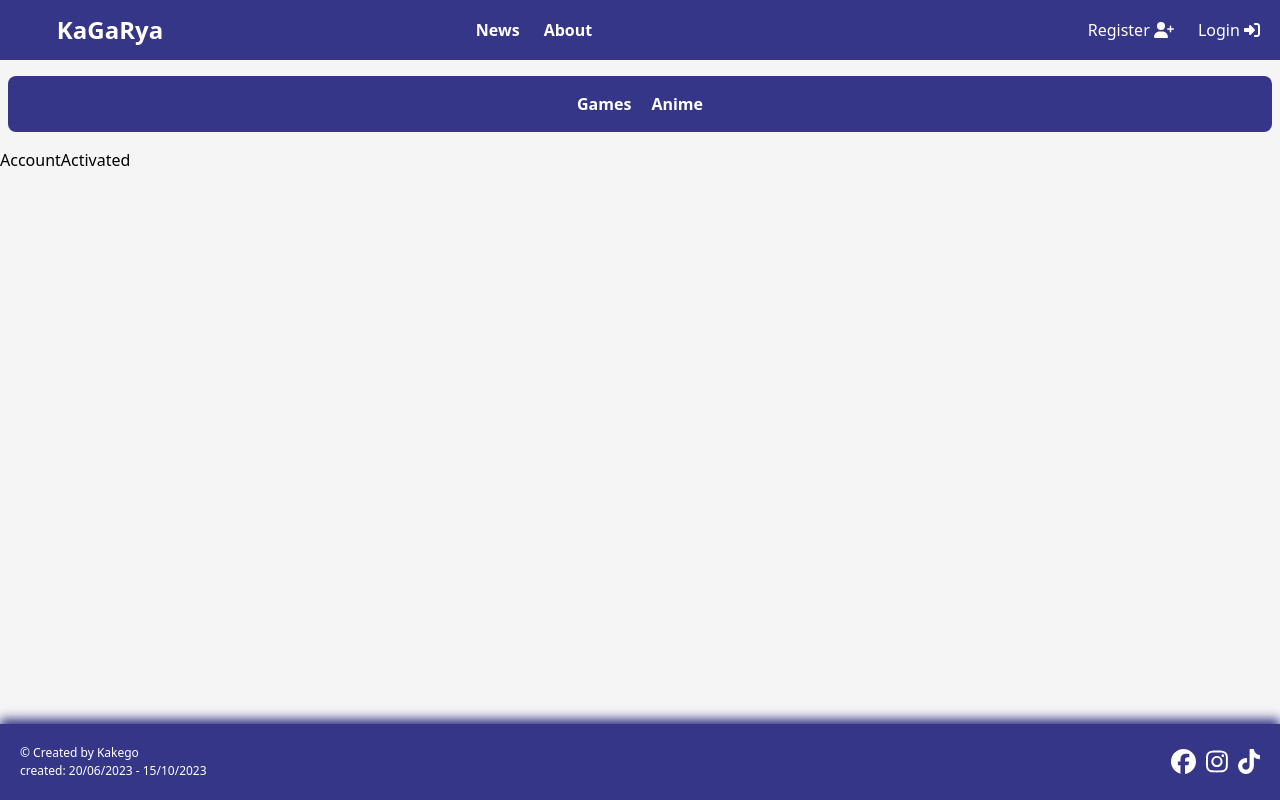
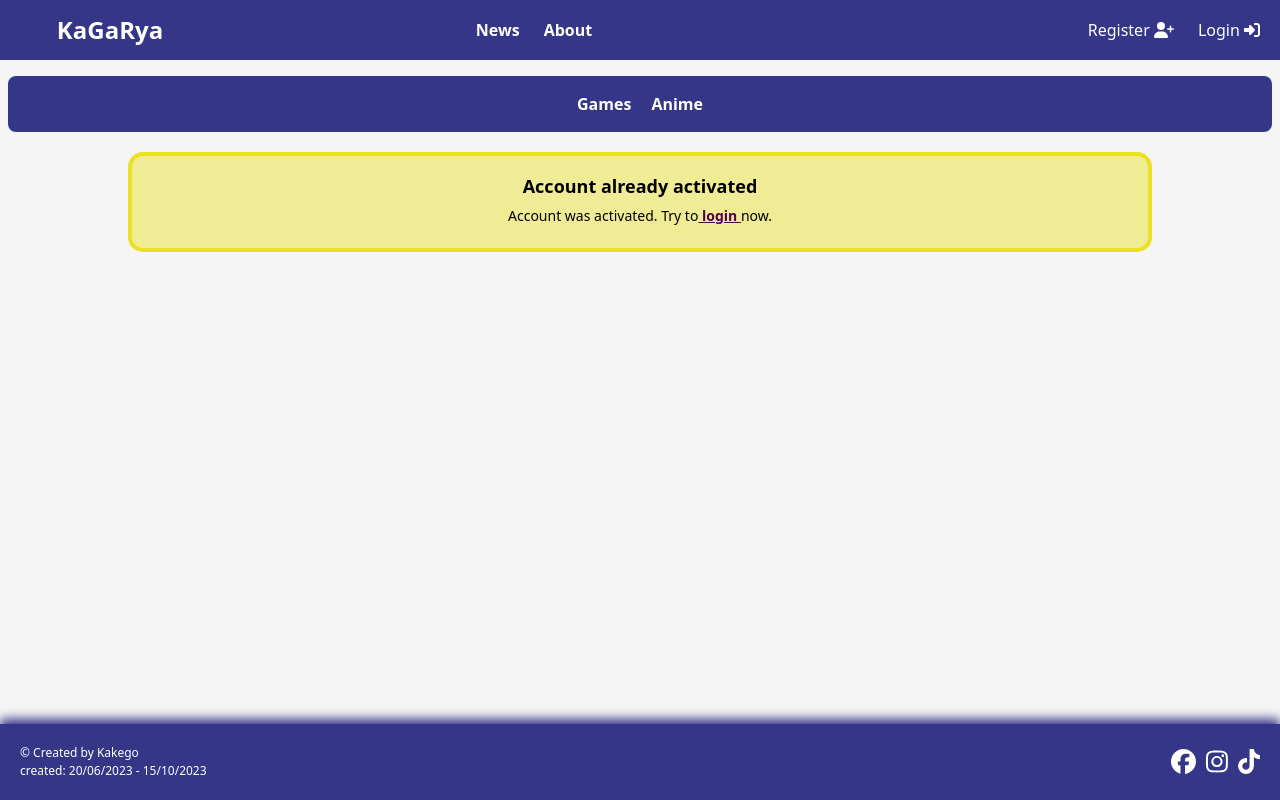
Before and after one commit to KaKeGo/KaGaRya, a React (Create React App) app: page /accounts/activated in a window 1280 px wide. Built offline with nearby package versions, Linux system fonts and the light colour scheme; no server answers.

Commit message:
Create message pages for activated account

```diff
--- a/src/containers/Pages/AccountActivated/AccountActivated/AccountActivated.css
+++ b/src/containers/Pages/AccountActivated/AccountActivated/AccountActivated.css
@@ -0,0 +1,37 @@
+
+.mess__info__container {
+    display: flex;
+    justify-content: center;
+    align-items: center;
+    margin-top: 20px;
+}
+
+.mess__info__content {
+    border: solid 4px rgba(232, 222, 7, 0.8);
+    border-radius: 15px;
+    background-color: rgba(232, 222, 7, 0.4);
+    width: 80%;
+    padding: 12px;
+}
+
+.mess__info__title {
+    text-align: center;
+    margin-top: 5px;
+    font-weight: 700;
+    font-size: 18px;
+    color: black;
+}
+
+.mess__info__body {
+    text-align: center;
+    margin-top: 5px;
+    margin-bottom: 10px;
+    font-weight: 500;
+    font-size: 14px;
+}
+
+.link {
+    text-decoration: underline;
+    font-weight: bold;
+    color: rgba(85, 0, 71);
+}
--- a/src/containers/Pages/AccountActivated/AccountActivated/AccountActivated.jsx
+++ b/src/containers/Pages/AccountActivated/AccountActivated/AccountActivated.jsx
@@ -1,8 +1,27 @@
 import React from 'react'
+
+import './AccountActivated.css'
 
 const AccountActivated = () => {
   return (
-    <div>AccountActivated</div>
+    <div className='mess__info__container'>
+      <div className='mess__info__content'>
+
+        <div className='mess__info__title'>
+          <h2>Account already activated</h2>
+        </div>
+
+        <div className='mess__info__body'>
+          <p>
+            Account was activated. Try to
+              <a className='link'
+                href='http://localhost:3000/login'> login </a>
+              now.
+          </p>
+        </div>
+
+      </div>
+    </div>
   )
 }
 
--- a/src/containers/Pages/AccountActivated/AccountActivatedError/AccountActivatedError.css
+++ b/src/containers/Pages/AccountActivated/AccountActivatedError/AccountActivatedError.css
@@ -0,0 +1,31 @@
+
+.mess__error__container {
+    display: flex;
+    justify-content: center;
+    align-items: center;
+    margin-top: 20px;
+}
+
+.mess__error__content {
+    border: solid 4px rgba(222, 27, 84, 0.9);
+    border-radius: 15px;
+    background-color: rgba(222, 27, 84, 0.2);
+    width: 80%;
+    padding: 12px;
+}
+
+.mess__error__title {
+    text-align: center;
+    margin-top: 5px;
+    font-weight: 700;
+    font-size: 18px;
+    color: black;
+}
+
+.mess__error__body {
+    text-align: center;
+    margin-top: 5px;
+    margin-bottom: 10px;
+    font-weight: 500;
+    font-size: 14px;
+}
--- a/src/containers/Pages/AccountActivated/AccountActivatedError/AccountActivatedError.jsx
+++ b/src/containers/Pages/AccountActivated/AccountActivatedError/AccountActivatedError.jsx
@@ -1,8 +1,25 @@
 import React from 'react'
+
+import './AccountActivatedError.css'
 
 const AccountActivatedError = () => {
   return (
-    <div>AccountActivatedError</div>
+    <div className='mess__error__container'>
+      <div className='mess__error__content'>
+
+        <div className='mess__error__title'>
+          <h2>Account activated error</h2>
+        </div>
+
+        <div className='mess__error__body'>
+          <p>
+            Something went wrong with activated your account. Please contact with
+            support. We try to help you.
+          </p>
+        </div>
+
+      </div>
+    </div>
   )
 }
 
--- a/src/containers/Pages/AccountActivated/AccountActivatedSuccess/AccountActivatedSuccess.css
+++ b/src/containers/Pages/AccountActivated/AccountActivatedSuccess/AccountActivatedSuccess.css
@@ -0,0 +1,37 @@
+
+.mess__success__container {
+    display: flex;
+    justify-content: center;
+    align-items: center;
+    margin-top: 20px;
+}
+
+.mess__success__content {
+    border: solid 4px rgba(30, 219, 17, 0.83);
+    border-radius: 15px;
+    background-color: rgba(30, 219, 17, 0.2);
+    width: 80%;
+    padding: 12px;
+}
+
+.mess__success__title {
+    text-align: center;
+    margin-top: 5px;
+    font-weight: 700;
+    font-size: 18px;
+    color: black;
+}
+
+.mess__success__body {
+    text-align: center;
+    margin-top: 5px;
+    margin-bottom: 10px;
+    font-weight: 500;
+    font-size: 14px;
+}
+
+.link {
+    text-decoration: underline;
+    font-weight: bold;
+    color: rgba(85, 0, 71);
+}
--- a/src/containers/Pages/AccountActivated/AccountActivatedSuccess/AccountActivatedSuccess.jsx
+++ b/src/containers/Pages/AccountActivated/AccountActivatedSuccess/AccountActivatedSuccess.jsx
@@ -7,9 +7,24 @@ import './AccountActivatedSuccess.css'
 const AccountActivatedSuccess = () => {
 
     return (
-        <div>
-            Success
+    <div className='mess__success__container'>
+      <div className='mess__success__content'>
+
+        <div className='mess__success__title'>
+          <h2>Account activated</h2>
         </div>
+
+        <div className='mess__success__body'>
+          <p>
+            Account was activated. Try to
+              <a className='link'
+                href='http://localhost:3000/login'> login </a>
+              now.
+          </p>
+        </div>
+
+      </div>
+    </div>
     )
 }
 
```
